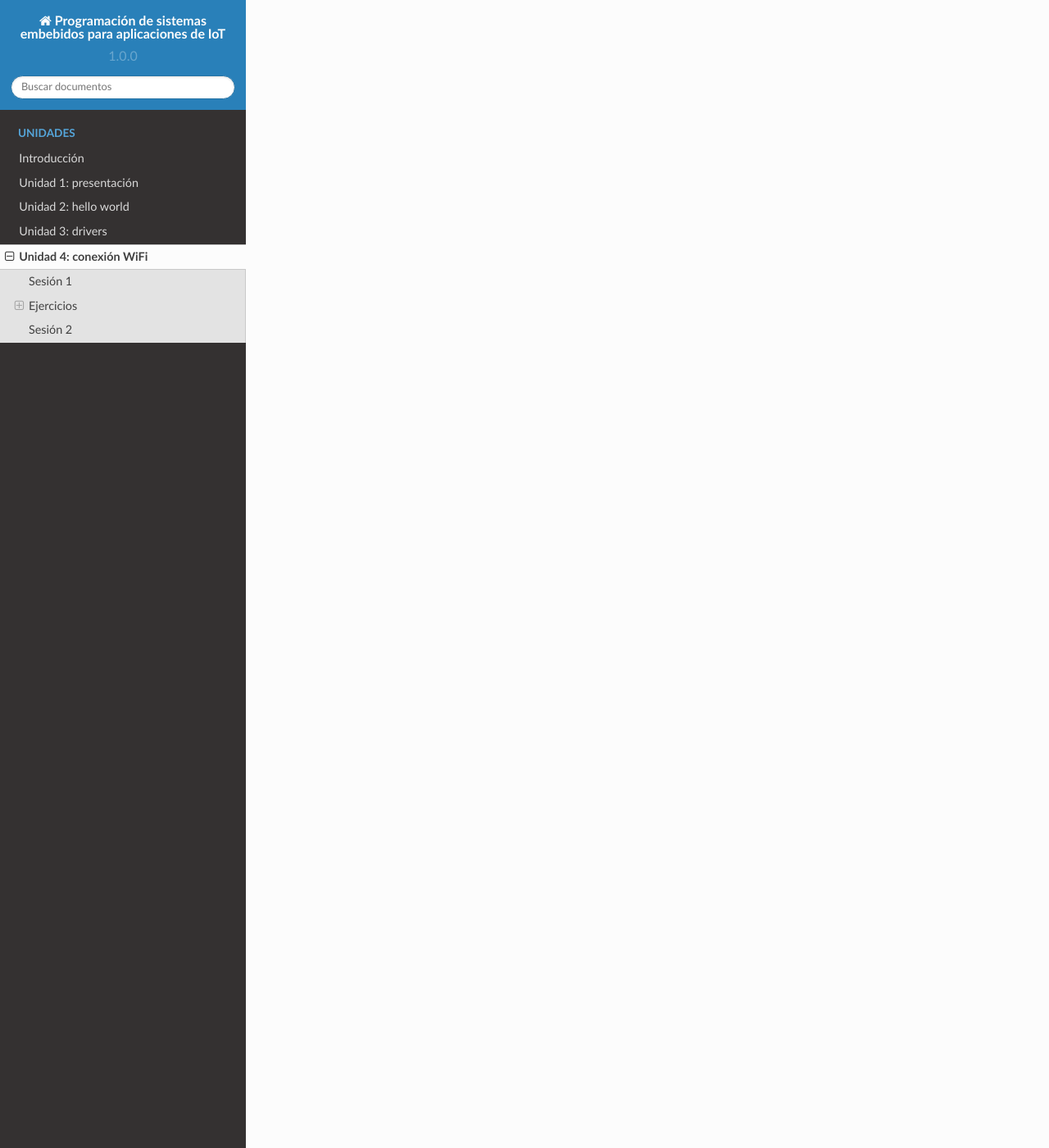
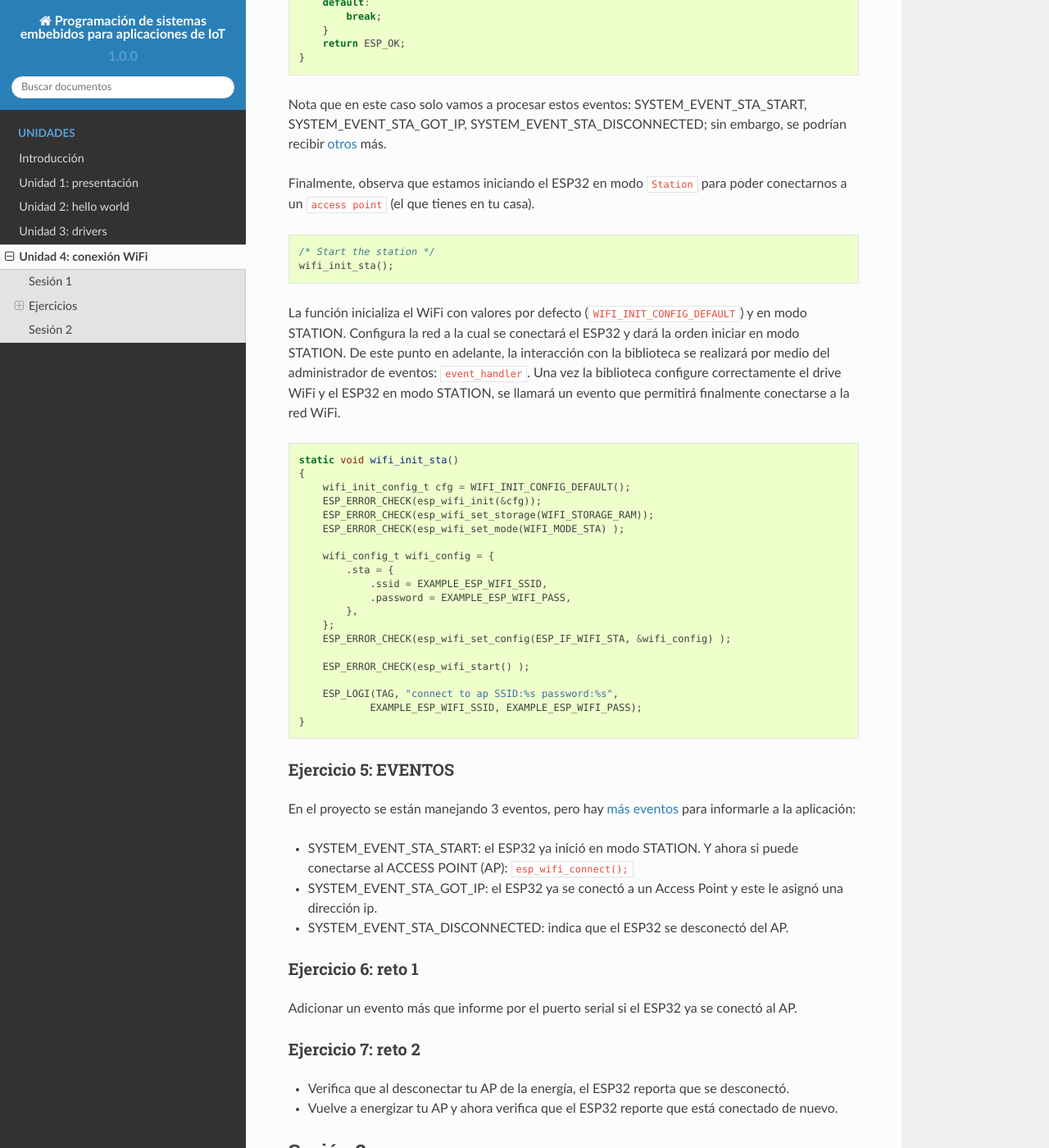
Before and after one commit to juanferfranco/espiot, a Sphinx documentation site: the page built from docs/_unidad4/unidad4.rst, in a window 1280 px wide and 1400 px high, scrolled down 2577 px. Shown: the whole window at 82% size. Built offline with Sphinx 7.4.7 and the Read the Docs theme 2.0.0, drawn with Linux system fonts in a browser that asks for light colours; some of the changed text lies outside the part shown.

Commit message:
Add ex 3,4,5,6,7

```diff
--- a/docs/_unidad4/unidad4.rst
+++ b/docs/_unidad4/unidad4.rst
@@ -11,18 +11,20 @@ Analizaremos la estructura del proyecto ``3_wifi_connection``.
 Ejercicios
 -----------
 
-Ejercicios 1:
-^^^^^^^^^^^^^^^^
+Ejercicios 1: introducción al proyecto
+^^^^^^^^^^^^^^^^^^^^^^^^^^^^^^^^^^^^^^^^
 
 Abre el proyecto ``3_wifi_connection``. No olvides configurar los puertos
 de entrada-salida correspondientes a tu hardware usando el archivo
 ``board_esp32_devkitc.h``.
 
-Ejercicios 2:
-^^^^^^^^^^^^^^^^
+Lee la descripción de este proyecto `aquí <https://docs.espressif.com/projects/esp-jumpstart/en/latest/wifi.html>`__.
 
-Ahora abre el archivo ``app_main.c``. Nota que ahora hay más código en este
-archivo que hará las siguientes cosas:
+Ejercicios 2: ejecución del proyecto
+^^^^^^^^^^^^^^^^^^^^^^^^^^^^^^^^^^^^^^
+
+Abre el archivo ``app_main.c``. Nota que ahora hay más código en este
+archivo que antes. El código modela los siguientes procesos:
 
 * Inicia la partición NVS.
 * Inicia el stack de comunicación TCP/IP.
@@ -38,10 +40,158 @@ Configura las constantes
 
 Ejecuta el programa y verifica que el ESP32 puede conectarse a tu red WiFi.
 
-¿Qué dirección IP le asigna tu router al ESP32?
+¿Qué dirección IP le asigna tu access point al ESP32?
+
+Ejercicio 3: nvs
+^^^^^^^^^^^^^^^^^^^^^^^^^^^
+
+Observa de nuevo el siguiente código en ``app_main.c``:
+
+.. code:: c
+
+    ...
+    /* Initialize NVS partition */
+    esp_err_t ret = nvs_flash_init();
+    if (ret == ESP_ERR_NVS_NO_FREE_PAGES || ret == ESP_ERR_NVS_NEW_VERSION_FOUND) {
+        /* NVS partition was truncated
+         * and needs to be erased */
+        ret = nvs_flash_erase();
+
+        /* Retry nvs_flash_init */
+        ret |= nvs_flash_init();
+    }
+    if (ret != ESP_OK) {
+        ESP_LOGE(TAG, "Failed to init NVS");
+        return;
+    }
+    ...
+
+Este código llama la función ``nvs_flash_init``. ¿Para qué? Para inicializar la biblioteca
+Non-volatile storage (`NVS <https://docs.espressif.com/projects/esp-idf/en/stable/esp32/api-reference/storage/nvs_flash.html>`__).
+Este biblioteca sirve para guardar información de tipo CLAVE-VALOR en la memoria flash. Esta
+funcionalidad es utilizada por el `driver de WiFi <https://docs.espressif.com/projects/esp-idf/en/stable/esp32/api-reference/network/esp_wifi.html>`__.
+
+Ejercicio 4: modelo de programación del WiFi
+^^^^^^^^^^^^^^^^^^^^^^^^^^^^^^^^^^^^^^^^^^^^^^
+
+La siguiente figura, tomada de la documentación del fabricante, muestra el modelo de
+programación al usar el WiFi del ESP32:
+
+.. image:: ../_static/wifi-prog-model.png
+   :alt:  modelo de programación del WiFi del ESP32
+   :scale: 100%
+   :align: center
 
 
+Nota que uno de los bloques es el stack de TCP/IP. Por tanto en ``app_main.c``
+se inicializa:
 
+.. code:: c
+
+    /* Initialize TCP/IP and the event loop */
+    tcpip_adapter_init();
+
+Ahora mira en el diagrama que la biblioteca produce EVENTOS. Son precisamente los eventos
+la manera con la cual la biblioteca se comunica con tu aplicación.
+
+De regreso a ``app_main.c``, la siguiente línea de código le dice a la biblioteca
+cuál será el callback de tu aplicación que deberá llamar cuando se produzcan los eventos:
+
+.. code:: c
+
+    ESP_ERROR_CHECK(esp_event_loop_init(event_handler, NULL) );
+
+Mira el callback:
+
+.. code:: c
+
+    static esp_err_t event_handler(void *ctx, system_event_t *event)
+    {
+        switch (event->event_id) {
+        case SYSTEM_EVENT_STA_START:
+            esp_wifi_connect();
+            break;
+        case SYSTEM_EVENT_STA_GOT_IP:
+            ESP_LOGI(TAG, "Connected with IP Address:%s", ip4addr_ntoa(&event->event_info.got_ip.ip_info.ip));
+            break;
+        case SYSTEM_EVENT_STA_DISCONNECTED:
+            ESP_LOGI(TAG, "Disconnected. Connecting to the AP again...\n");
+            esp_wifi_connect();
+            break;
+        default:
+            break;
+        }
+        return ESP_OK;
+    }
+
+Nota que en este caso solo vamos a procesar estos eventos: SYSTEM_EVENT_STA_START,
+SYSTEM_EVENT_STA_GOT_IP, SYSTEM_EVENT_STA_DISCONNECTED; sin embargo, se podrían
+recibir `otros <https://docs.espressif.com/projects/esp-idf/en/stable/esp32/api-guides/wifi.html#esp32-wi-fi-event-description>`__
+más.
+
+Finalmente, observa que estamos iniciando el ESP32 en modo ``Station`` para poder conectarnos
+a un ``access point`` (el que tienes en tu casa).
+
+.. code:: c
+
+    /* Start the station */
+    wifi_init_sta();
+
+La función inicializa el WiFi con valores por defecto (``WIFI_INIT_CONFIG_DEFAULT``)
+y en modo STATION. Configura la red a la cual se conectará el ESP32 y dará la
+orden iniciar en modo STATION. De este punto en adelante, la interacción
+con la biblioteca se realizará por medio del administrador de eventos: ``event_handler``.
+Una vez la biblioteca configure correctamente el drive WiFi y el ESP32 en modo STATION,
+se llamará un evento que permitirá finalmente conectarse a la red WiFi.
+
+.. code:: c
+
+    static void wifi_init_sta()
+    {
+        wifi_init_config_t cfg = WIFI_INIT_CONFIG_DEFAULT();
+        ESP_ERROR_CHECK(esp_wifi_init(&cfg));
+        ESP_ERROR_CHECK(esp_wifi_set_storage(WIFI_STORAGE_RAM));
+        ESP_ERROR_CHECK(esp_wifi_set_mode(WIFI_MODE_STA) );
+
+        wifi_config_t wifi_config = {
+            .sta = {
+                .ssid = EXAMPLE_ESP_WIFI_SSID,
+                .password = EXAMPLE_ESP_WIFI_PASS,
+            },
+        };
+        ESP_ERROR_CHECK(esp_wifi_set_config(ESP_IF_WIFI_STA, &wifi_config) );
+
+        ESP_ERROR_CHECK(esp_wifi_start() );
+
+        ESP_LOGI(TAG, "connect to ap SSID:%s password:%s",
+                EXAMPLE_ESP_WIFI_SSID, EXAMPLE_ESP_WIFI_PASS);
+    }
+
+Ejercicio 5: EVENTOS
+^^^^^^^^^^^^^^^^^^^^^^^^^^^
+
+En el proyecto se están manejando 3 eventos, pero hay
+`más eventos <https://docs.espressif.com/projects/esp-idf/en/latest/esp32/api-reference/system/esp_event_legacy.html?highlight=system_event_sta_start#enumerations>`__
+para informarle a la aplicación:
+
+* SYSTEM_EVENT_STA_START: el ESP32 ya inició en modo STATION. Y ahora si puede
+  conectarse al ACCESS POINT (AP): ``esp_wifi_connect();``
+* SYSTEM_EVENT_STA_GOT_IP: el ESP32 ya se conectó a un Access Point y este le asignó una dirección
+  ip.
+* SYSTEM_EVENT_STA_DISCONNECTED: indica que el ESP32 se desconectó del AP.
+
+Ejercicio 6: reto 1
+^^^^^^^^^^^^^^^^^^^^
+
+Adicionar un evento más que informe por el puerto serial si el ESP32 ya se
+conectó al AP.
+
+Ejercicio 7: reto 2
+^^^^^^^^^^^^^^^^^^^^
+
+* Verifica que al desconectar tu AP de la energía, el ESP32 reporta que se desconectó.
+* Vuelve a energizar tu AP y ahora verifica que el ESP32 reporte que está conectado
+  de nuevo.
 
 Sesión 2
 -----------
```
Also changed, not shown: docs/_static/wifi-prog-model.png (added).
